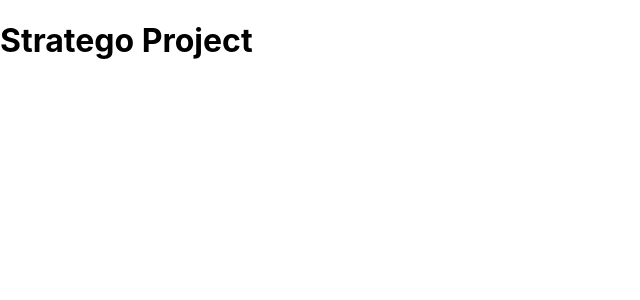
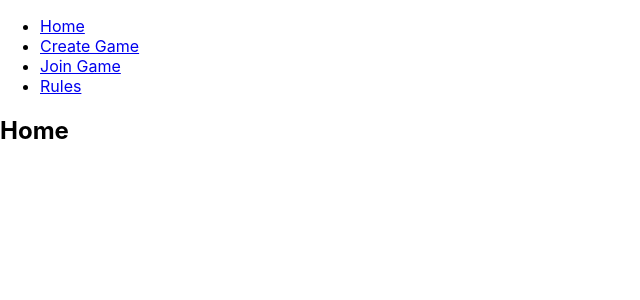
Before and after one commit to pr0gen/stratego, a React (Create React App) app in the folder client/: page / in a window 1280 px wide. Shown: the top 300 px of the page, without its empty margins (0-640 px from the left). Built offline with nearby package versions, Linux system fonts and the light colour scheme.

Commit message:
init : react router

```diff
--- a/client/package.json
+++ b/client/package.json
@@ -12,6 +12,7 @@
     "@types/react-dom": "^16.9.8",
     "react": "^17.0.1",
     "react-dom": "^17.0.1",
+    "react-router-dom": "^5.2.0",
     "react-scripts": "4.0.1",
     "typescript": "^4.0.3",
     "web-vitals": "^0.2.4"
@@ -39,5 +40,8 @@
       "last 1 firefox version",
       "last 1 safari version"
     ]
+  },
+  "devDependencies": {
+    "@types/react-router-dom": "^5.1.7"
   }
 }
--- a/client/src/Components/App.tsx
+++ b/client/src/Components/App.tsx
@@ -1,12 +1,63 @@
-import React from 'react';
-import '../styles/App.css';
+import React from "react";
+import {
+    BrowserRouter as Router,
+    Switch,
+    Route,
+    Link
+} from "react-router-dom";
 
-function App() {
+export default function App() {
     return (
-        <div>
-            <h1> Stratego Project</h1>
-        </div>
+        <Router>
+            <div>
+                <nav>
+                    <ul>
+                        <li>
+                            <Link to="/">Home</Link>
+                        </li>
+                        <li>
+                            <Link to="/create-game">Create Game</Link>
+                        </li>
+                        <li>
+                            <Link to="/join-game">Join Game</Link>
+                        </li>
+                        <li>
+                            <Link to="/rules">Rules</Link>
+                        </li>
+                    </ul>
+                </nav>
+
+                <Switch>
+                    <Route path="/">
+                        <Home />
+                    </Route>
+                    <Route path="/create-game">
+                        <CreateGame />
+                    </Route>
+                    <Route path="/join-game">
+                        <JoinGame />
+                    </Route>
+                    <Route path="/rules">
+                        <Rules />
+                    </Route>
+                </Switch>
+            </div>
+        </Router>
     );
 }
 
-export default App;
+function Home() {
+    return <h2>Home</h2>;
+}
+
+function CreateGame() {
+    return <h2>CreateGame</h2>;
+}
+
+function JoinGame() {
+    return <h2>JoinGame</h2>;
+}
+
+function Rules() {
+    return <h2>Rules</h2>;
+}
```
Also changed, not shown: 2 other files (tests, documents, lock files or other folders).
